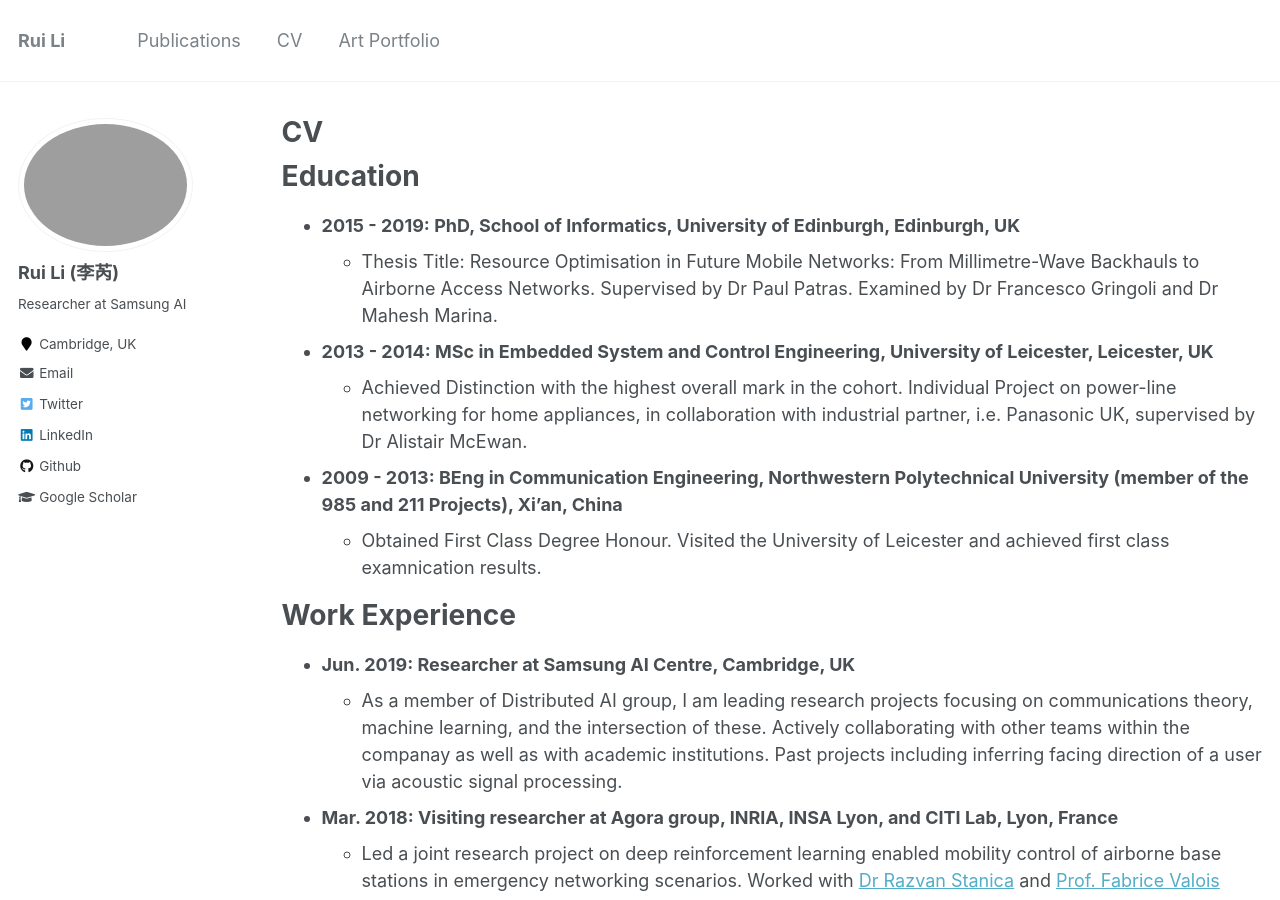
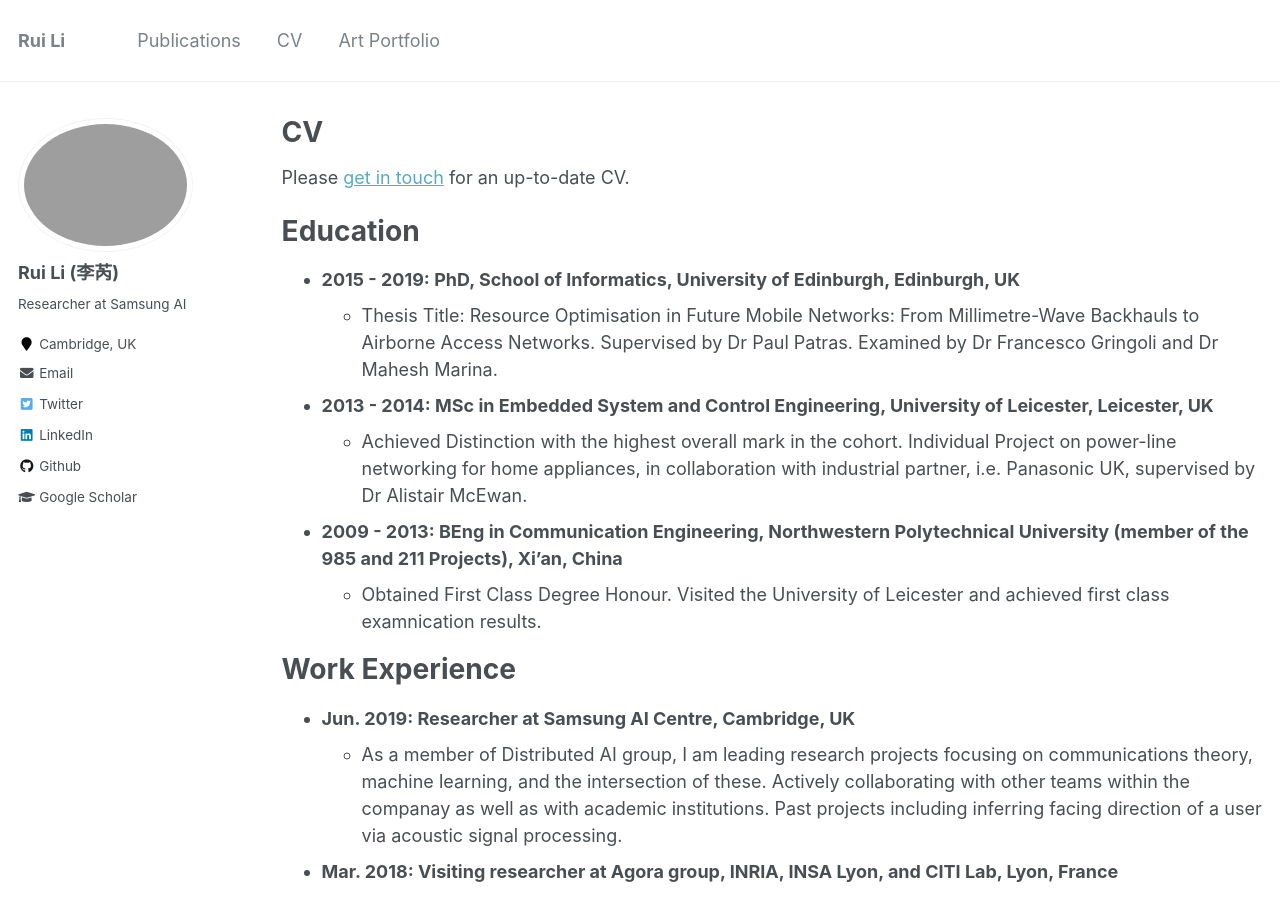
Before and after one commit to ruihuili/ruihuili.github.io, a Jekyll site: the page built from _pages/cv.md, in a window 1280 px wide and 900 px high. Built offline with Jekyll 4.4.1, drawn with Linux system fonts in a browser that asks for light colours.

Commit message:
Update cv.md

```diff
--- a/_pages/cv.md
+++ b/_pages/cv.md
@@ -8,6 +8,7 @@ redirect_from:
 ---
 
 {% include base_path %}
+Please [get in touch](mailto:ruili.cambridge@gmail.com) for an up-to-date CV.
 
 Education
 ======
```
